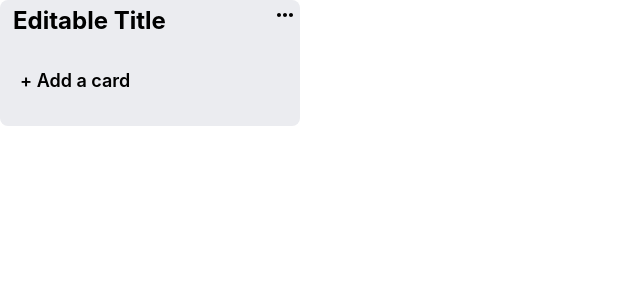
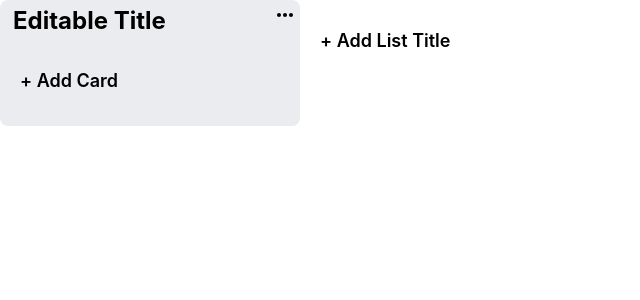
Before and after one commit to VladSolyony/canban_desk, a React (Create React App) app: page / in a window 1280 px wide. Shown: the top 300 px of the page, without its empty margins (0-640 px from the left). Built offline with nearby package versions, Linux system fonts and the light colour scheme.

Commit message:
added creating of lists and lists-title updating

```diff
--- a/src/App.css
+++ /dev/null
@@ -1,38 +0,0 @@
-.App {
-  text-align: center;
-}
-
-.App-logo {
-  height: 40vmin;
-  pointer-events: none;
-}
-
-@media (prefers-reduced-motion: no-preference) {
-  .App-logo {
-    animation: App-logo-spin infinite 20s linear;
-  }
-}
-
-.App-header {
-  background-color: #282c34;
-  min-height: 100vh;
-  display: flex;
-  flex-direction: column;
-  align-items: center;
-  justify-content: center;
-  font-size: calc(10px + 2vmin);
-  color: white;
-}
-
-.App-link {
-  color: #61dafb;
-}
-
-@keyframes App-logo-spin {
-  from {
-    transform: rotate(0deg);
-  }
-  to {
-    transform: rotate(360deg);
-  }
-}
--- a/src/App.jsx
+++ b/src/App.jsx
@@ -1,8 +1,9 @@
-import React, { useState, useEffect } from 'react';
+import React, { useState } from 'react';
 import List from './components/List/List'
-import './App.css';
+import './App.scss';
 import { CardTitleContext } from './utils/Contexts';
 import { v4 as uuid } from "uuid";
+import InputItem from './components/Input/InputItem';
 
 function App() {
 
@@ -37,49 +38,85 @@ function App() {
       }
     };
     setData(newState);
+  }
 
-    const res = JSON.parse(localStorage.getItem('cards'))
-    var listObj = {};
-    if (res === null) {
-        let itemsArray = []
-        listObj.id = newCardId;
-        listObj.title = title
-        itemsArray.push(listObj)
-        localStorage.setItem('cards', JSON.stringify(itemsArray));
-    } else {
-        listObj.id = newCardId;
-        listObj.title = title
-        res.push(listObj)
-        localStorage.setItem('cards', JSON.stringify(res));
+  const addList = (title) => {
+    const newListId = uuid();
+    const newList = {
+      id: newListId,
+      title,
+      cards: [],
+    };
+
+    const newState = {
+      listIds:[...data.listIds, newListId],
+      lists:{
+        ...data.lists,
+        [newListId]:newList
+      }
     }
+    setData(newState);
+  }
+
+  const updateListTitle = (title, listId) => {
+    const list = data.lists[listId];
+    list.title = title;
+
+    const newState = {
+      ...data,
+      lists: {
+        ...data.lists,
+        [listId]: list
+      }
+    }
+
+    setData(newState)
   };
 
-
-  useEffect(() => {
-    const init = JSON.parse(localStorage.getItem('cards'))
-    if ( init === null ) {
-
-      var cardsObj = {};
-      cardsObj = [];
-
-      var dataObj = {};
-      dataObj.lists = {};
-      dataObj.listIds = [];
+  //   const res = JSON.parse(localStorage.getItem('cards'))
+  //   var listObj = {};
+  //   if (res === null) {
+  //       let itemsArray = []
+  //       listObj.id = newCardId;
+  //       listObj.title = title
+  //       itemsArray.push(listObj)
+  //       localStorage.setItem('cards', JSON.stringify(itemsArray));
+  //   } else {
+  //       listObj.id = newCardId;
+  //       listObj.title = title
+  //       res.push(listObj)
+  //       localStorage.setItem('cards', JSON.stringify(res));
+  //   }
+  // };
 
 
-      localStorage.setItem('cards', JSON.stringify(cardsObj))
-      localStorage.setItem('data', JSON.stringify(dataObj))
-    }
-  }, []);
+  // useEffect(() => {
+  //   const init = JSON.parse(localStorage.getItem('cards'))
+  //   if ( init === null ) {
+
+  //     var cardsObj = {};
+  //     cardsObj = [];
+
+  //     var dataObj = {};
+  //     dataObj.lists = {};
+  //     dataObj.listIds = [];
+
+
+  //     localStorage.setItem('cards', JSON.stringify(cardsObj))
+  //     localStorage.setItem('data', JSON.stringify(dataObj))
+  //   }
+  // }, []);
 
   return (
-    <CardTitleContext.Provider value={{ addCard }}>
-          <div>
+    <CardTitleContext.Provider value={{ addCard, addList, updateListTitle }}>
+          <div className="root">
             {data.listIds.map((listId) => {
             const list = data.lists[listId];
             return <List list={list} key={listId}/>;
             })}
+            <InputItem type={'list'}/>
           </div>
+
     </CardTitleContext.Provider>
   );
 }
--- /dev/null
+++ b/src/App.scss
@@ -0,0 +1,6 @@
+.root {
+  display: flex;
+  flex-direction: row;
+  // justify-content: space-between;
+  // padding: 20px;
+}
--- a/src/components/Input/InputCard.jsx
+++ b/src/components/Input/InputCard.jsx
@@ -3,17 +3,24 @@ import ClearIcon from '@material-ui/icons/Clear';
 import { CardTitleContext } from '../../utils/Contexts'
 import './InputCard.scss';
 
-function InputCard({ setOpen, listId }) {
-    const { addCard } = useContext(CardTitleContext);
-    const [cardTitle, setCardTitle] = useState('');
+function InputCard({ setOpen, listId, type }) {
+    const { addCard, addList } = useContext(CardTitleContext);
+    const [title, setTitle] = useState('');
 
     const handleOnChange = (e) => {
-        setCardTitle(e.target.value);
+        setTitle(e.target.value);
     };
 
     const handleAddBtn = () => {
-        addCard(cardTitle, listId);
-        setOpen(false);
+        if (type === 'card') {
+            addCard(title, listId);
+            setTitle('');
+            setOpen(false);
+        } else {
+            addList(title);
+            setTitle('');
+            setOpen(false);
+        }
     };
 
     return(
@@ -21,14 +28,14 @@ function InputCard({ setOpen, listId }) {
             <div className='input-card'>
                 <input
                     onChange={handleOnChange}
-                    value={cardTitle}
-                    placeholder='Enter a title...'
+                    value={title}
+                    placeholder={type === 'card' ? 'Enter a card title...' : 'Enter list title...'}
                     className='input-card__input'
                     autoFocus/>
             </div>
             <div className='button-container'>
                 <button className='button-container__add-button' onClick={handleAddBtn}>
-                    ADDCARD
+                    {type === 'card' ? 'ADD CARD' : 'ADD LIST'}
                 </button>
                 <div className='button-container__clear-button' onClick={() => setOpen(false)}>
                     <ClearIcon />
--- a/src/components/Input/InputItem.jsx
+++ b/src/components/Input/InputItem.jsx
@@ -2,16 +2,16 @@ import React, { useState } from 'react';
 import InputCard from './InputCard';
 import './InputItem.scss'
 
-function InputItem({ listId }) {
+function InputItem({ listId, type }) {
     const [open, setOpen] = useState(false);
     return(
         <div>
             {open? (
-            <InputCard setOpen={setOpen} listId={listId}/>
+            <InputCard setOpen={setOpen} listId={listId} type={type}/>
             ) : (
             <div className='input-item' onClick={() => setOpen(!open)}>
                 <h2 className='input-item__text'>
-                    + Add a card
+                    {type === 'card' ? '+ Add Card' : '+ Add List Title'}
                 </h2>
             </div>
             )}
--- a/src/components/List/List.jsx
+++ b/src/components/List/List.jsx
@@ -2,28 +2,30 @@ import React from 'react';
 import Title from '../Title/Title';
 import Card from '../Card/Card';
 import InputItem from '../Input/InputItem';
-import './List.scss'
+import './List.scss';
+import { v4 as uuid } from "uuid";
 
 export default function List({ list }) {
 
-    const cards = JSON.parse(localStorage.getItem('cards'));
+    // const cards = JSON.parse(localStorage.getItem('cards'));
 
-    if (cards === null) {
-        return(
-            <div className='list'>
-            <Title title={list.title}/>
-            <InputItem listId={list.id}/>
-            </div>
-        );
-    }
+    // if (cards === null) {
+    //     return(
+    //         <div className='list'>
+    //         <Title title={list.title}/>
+    //         <InputItem listId={list.id}/>
+    //         </div>
+    //     );
+    // }
+    const key = uuid();
 
     return(
-        <div className='list'>
-            <Title title={list.title}/>
-            {cards.map((card) => (
+        <div className='list' key={key}>
+            <Title title={list.title} listId={list.id}/>
+            {list.cards.map((card) => (
                 <Card key={card.id} card={card}/>
             ))}
-            <InputItem listId={list.id}/>
+            <InputItem listId={list.id} type={'card'}/>
         </div>
     );
 }
--- a/src/components/List/List.scss
+++ b/src/components/List/List.scss
@@ -3,4 +3,5 @@
     background-color: #EBECF0;
     border-radius: 8px;
     padding-bottom: 5px;
+    height: 100%;
 }
--- a/src/components/Title/Title.jsx
+++ b/src/components/Title/Title.jsx
@@ -1,18 +1,32 @@
-import React, { useState } from 'react';
+import React, { useContext, useState } from 'react';
 import './Title.scss'
 import MoreHorizIcon from '@material-ui/icons/MoreHoriz';
+import { CardTitleContext } from '../../utils/Contexts';
 
-function Title({ title }) {
+function Title({ title, listId }) {
     const [open, setOpen] = useState(false);
+    const [listTitle, setListTitle] = useState(title);
+    const {updateListTitle} = useContext(CardTitleContext)
+
+    const handleOnChange = (e) => {
+        setListTitle(e.target.value);
+    }
+
+    const handleOnBlur = () => {
+        updateListTitle(listTitle, listId);
+        setOpen(false);
+    }
+
     return (
         <div>
             {open? (
             <div className='title'>
                 <input
-                    value={title}
+                    value={listTitle}
                     className='title__input'
                     autoFocus
-                    onBlur = {() => setOpen(!open)}
+                    onChange={handleOnChange}
+                    onBlur = {handleOnBlur}
                 />
             </div>
             ) : (
@@ -20,7 +34,7 @@ function Title({ title }) {
                 <h1
                     className='changing-title__text'
                 >
-                    {title}
+                    {listTitle}
                 </h1>
                 <div className="changing-title__icon" onClick={() => setOpen(!open)}>
                     <MoreHorizIcon/>
```
Also changed, not shown: 2 other files (tests, documents, lock files or other folders).
